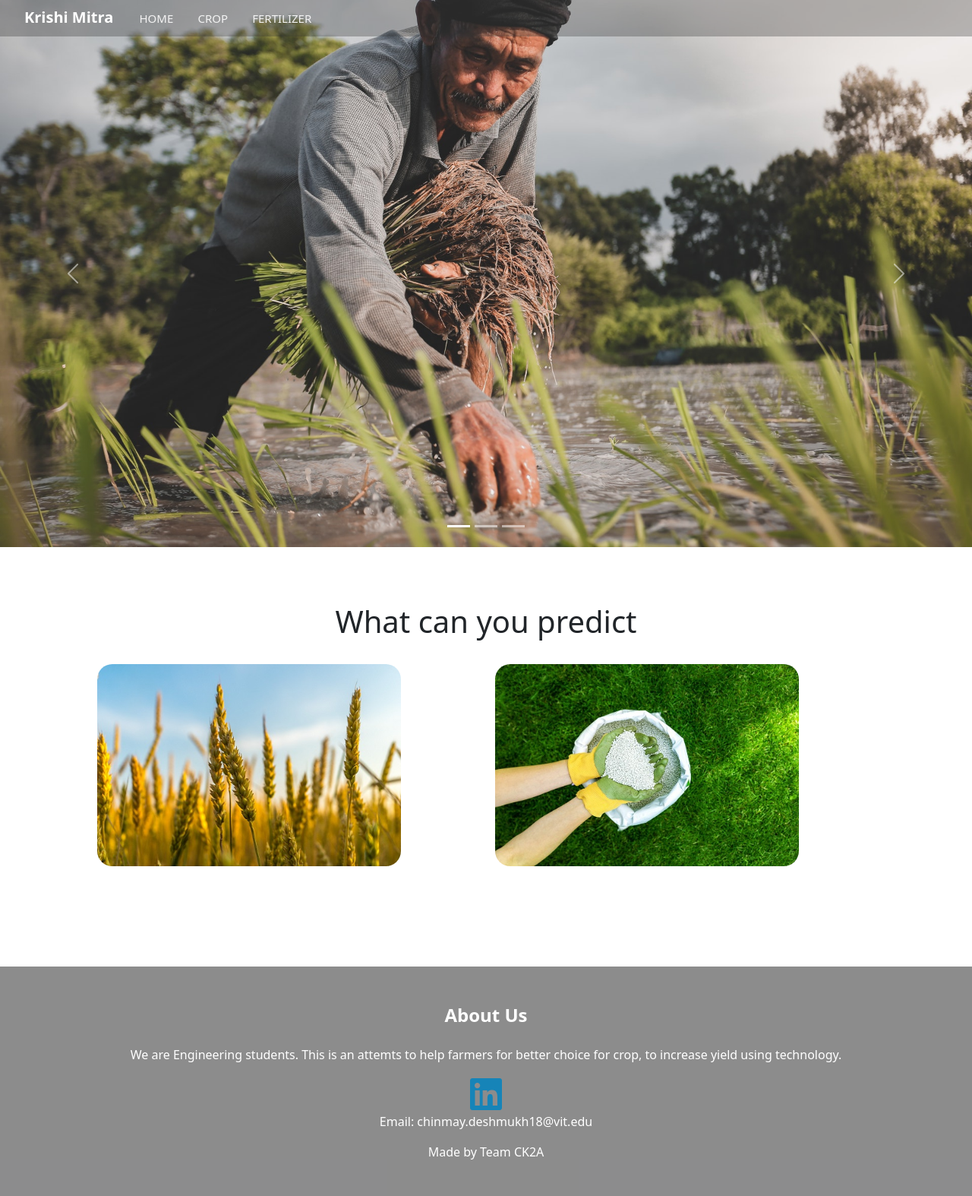
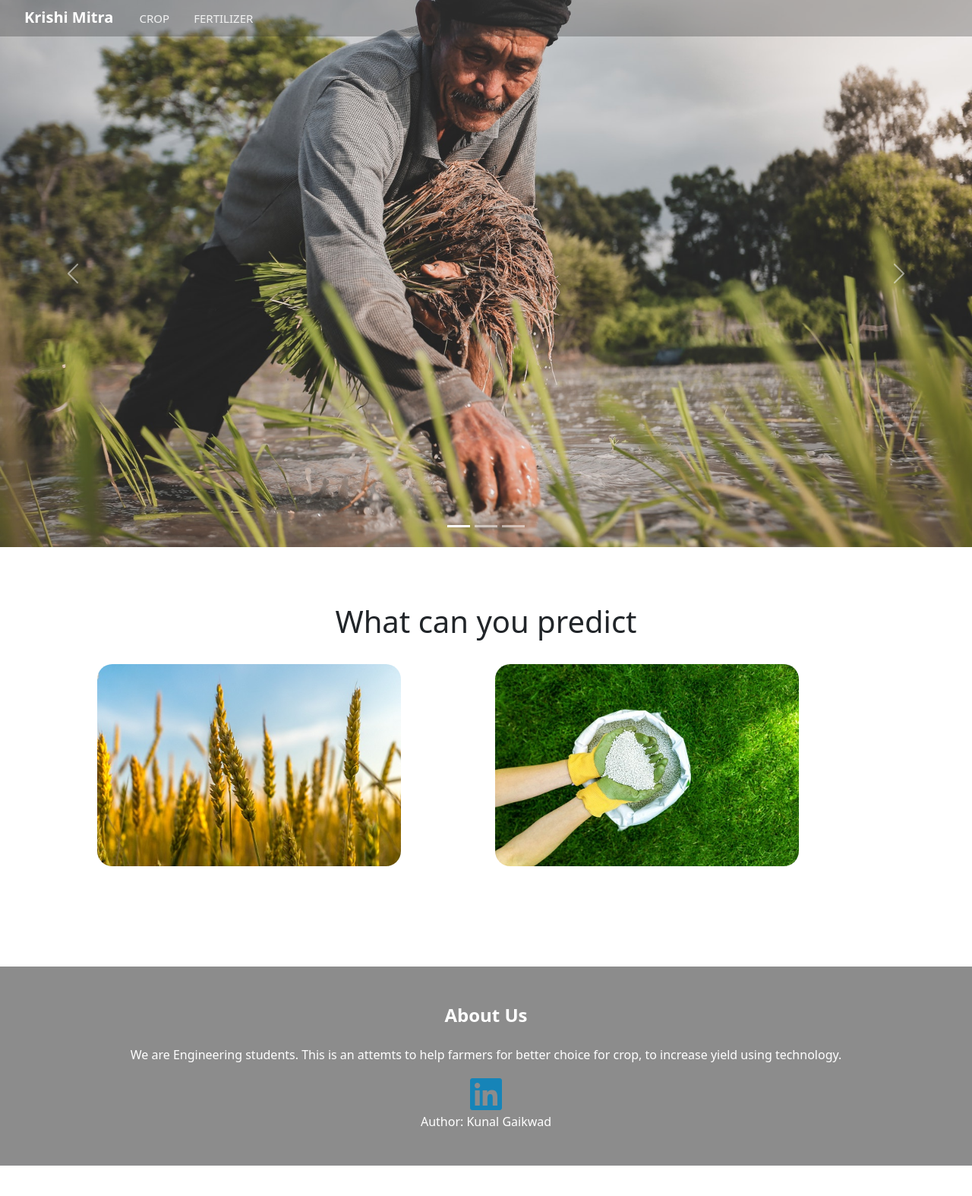
Before and after one commit to KunalRG/Krishi-Mitra1, a Flask app: page / in a window 1280 px wide. Shown: the whole page at 76% size. After the commit the page ends 1534 px from the top, so only its background shows below. Run offline with Flask 2, Linux system fonts and the light colour scheme; parts of the project's set-up code (start-up, migrations or seed data) failed here and were passed over.

Commit message:
app and home changed

```diff
--- a/app.py
+++ b/app.py
@@ -11,10 +11,6 @@ crop_recommendation_model = pickle.load(open(crop_recommendation_model_path, 'rb
 #-----Flask App-----
 app = Flask(__name__)
 
-
-@app.route('/hello')
-def hello():
-    return 'Hello, World!'
 
 @app.route("/")
 def index():
--- a/templates/home.html
+++ b/templates/home.html
@@ -19,9 +19,7 @@
       <li id="name">
         Krishi Mitra
       </li>
-      <li>
-        <a href="home">Home</a>
-      </li>
+
       <li>
         <a href="crop">Crop</a>
       </li>
@@ -68,39 +66,8 @@
 
   </div>
   <br>
-  <!--Cards
-  <div class="mainCards">
-    <br> <br>
-    <div class="row">
 
-      <div class="col-sm-3" style="margin-left:8cm;">
-        <div class="card" style="width: 18rem;">
-          <img src="static/images/wheat.jpg" class="card-img-top" alt="...">
-          <div class="card-body">
-            <h5 class="card-title">Crop</h5>
-              <p class="card-text"></p>
-                <a href="#" class="btn btn-primary">Go somewhere</a>
-          </div>
-        </div>
-      </div>
-
-      <div class="col-sm-3">
-        <div class="card" style="width: 18rem;">
-          <img src="static/images/fertilizer.jpg" class="card-img-top" alt="...">
-            <div class="card-body">
-              <h5 class="card-title">Fertilizers</h5>
-                <p class="card-text"></p>
-                  <a href="#" class="btn btn-primary">Go somewhere</a>
-            </div>
-        </div>
-      </div>
-
-    </div>
-
-  </div>
-  -->
-
-<!--New Cards-->
+<!--Cards-->
 <section class="campus">
   <h1>What can you predict</h1>
 
@@ -133,12 +100,12 @@
   <h4>About Us</h4>
   <p>We are Engineering students. This is an attemts to help farmers for better choice for crop, to increase yield using technology. </p>
   <div class="icons">
-    <a href="http://www.linkedin.com/in/chinmay-deshmukh-662253188" target="_blank">
+    <a href="https://www.linkedin.com/in/kunal-gaikwad-7a6869194/" target="_blank">
       <i class="fab fa-linkedin fa-3x"></i>
     </a>
-    <p>Email: chinmay.deshmukh18@vit.edu</p>
+
   </div>
-  <p>Made by Team CK2A</p>
+  <p>Author: Kunal Gaikwad</p>
 </section>
 
 
```
Also changed, not shown: static/css/home.css (+1 -48 lines).
